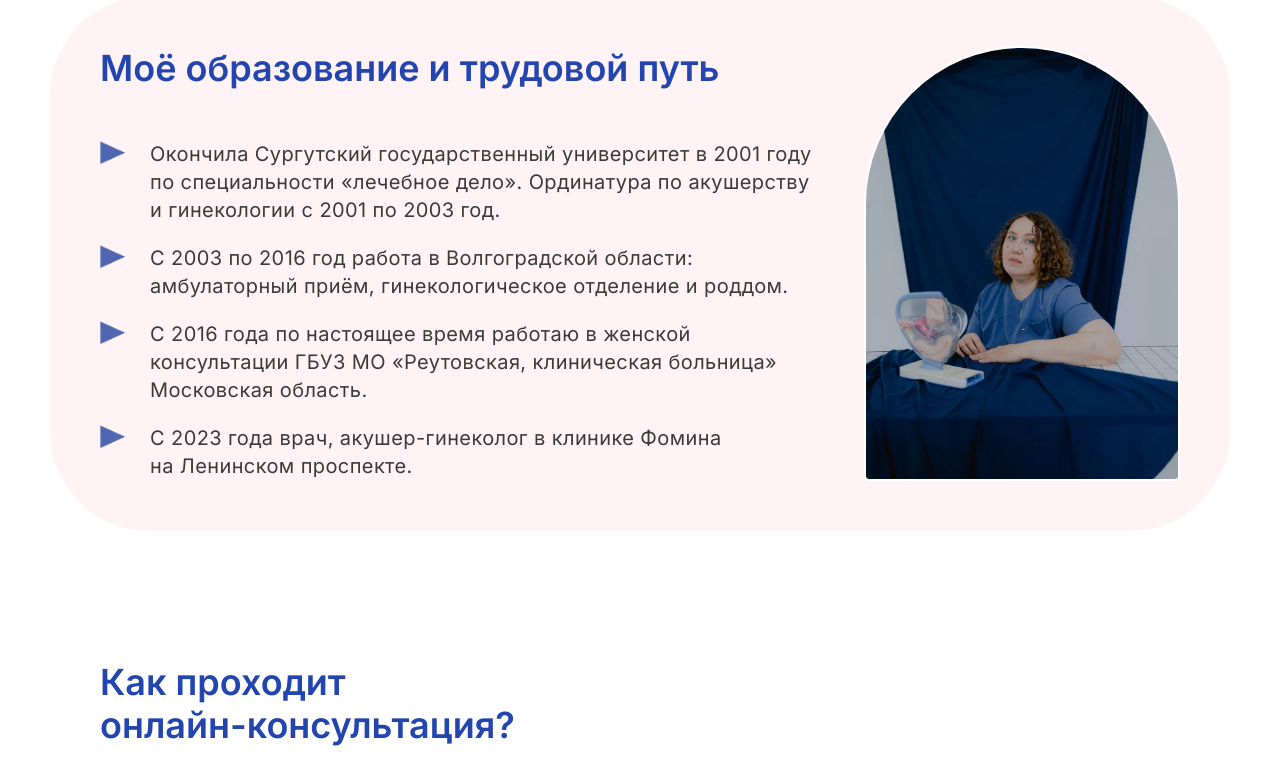
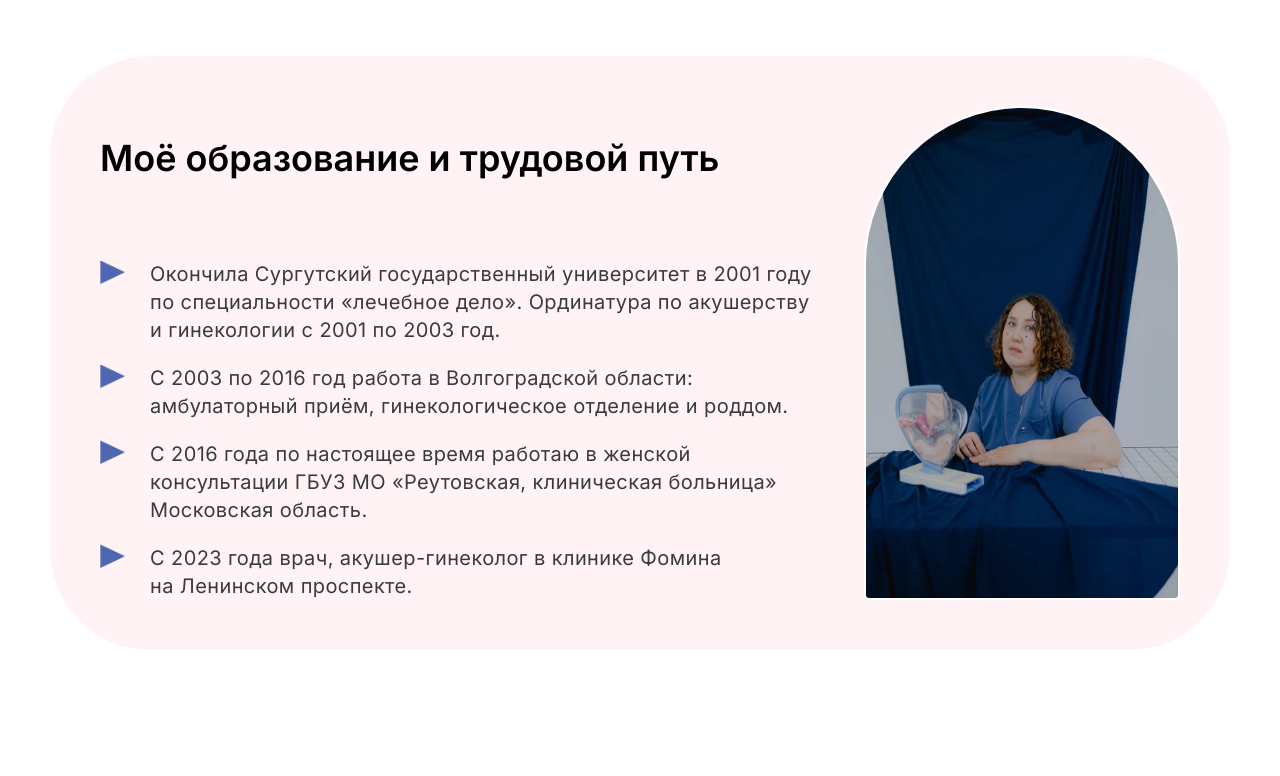
Before and after one commit to breadkvass/oksana-alimova, a website built with webpack: page src/index.html in a window 1280 px wide. Shown: the part 1500-2276 px from the top of the page. Built offline with nearby package versions, Linux system fonts and the light colour scheme.

Commit message:
fix sections title css

```diff
--- a/src/blocks/education/__title/education__title.css
+++ b/src/blocks/education/__title/education__title.css
@@ -3,6 +3,4 @@
     font-weight: 600;
     line-height: 44px;
     text-align: left;
-    color: #2245B0;
-    margin: 0;
 }
--- a/src/blocks/help/__title/help__title.css
+++ b/src/blocks/help/__title/help__title.css
@@ -3,6 +3,4 @@
     font-weight: 600;
     line-height: 44px;
     text-align: center;
-    color: #2245B0;
-    margin: 0;
 }
--- a/src/blocks/online/__title/online__title.css
+++ b/src/blocks/online/__title/online__title.css
@@ -1,7 +1,5 @@
 .online__title {
     font-size: 36px;
     font-weight: 600;
-    line-height: 43.57px;
     text-align: left;
-    color: #2245B0;
 }
```
